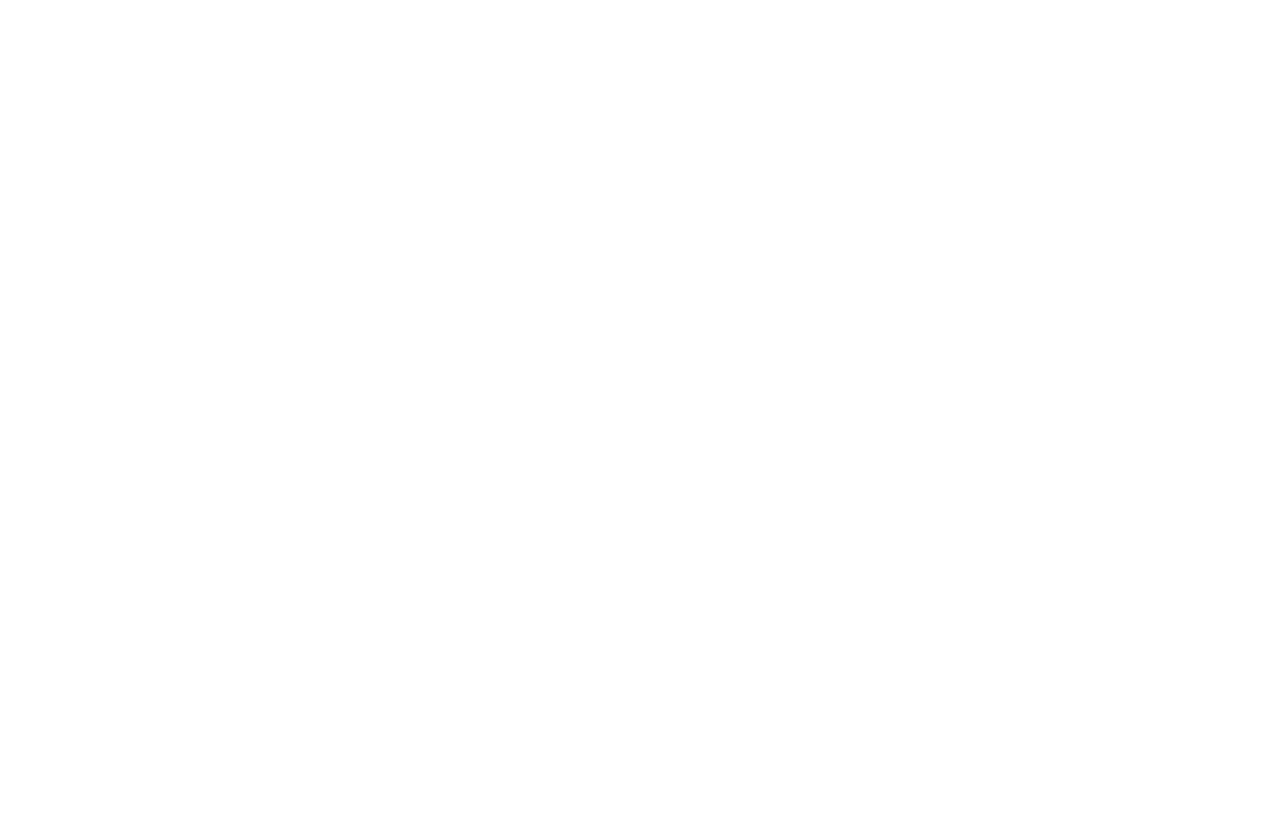
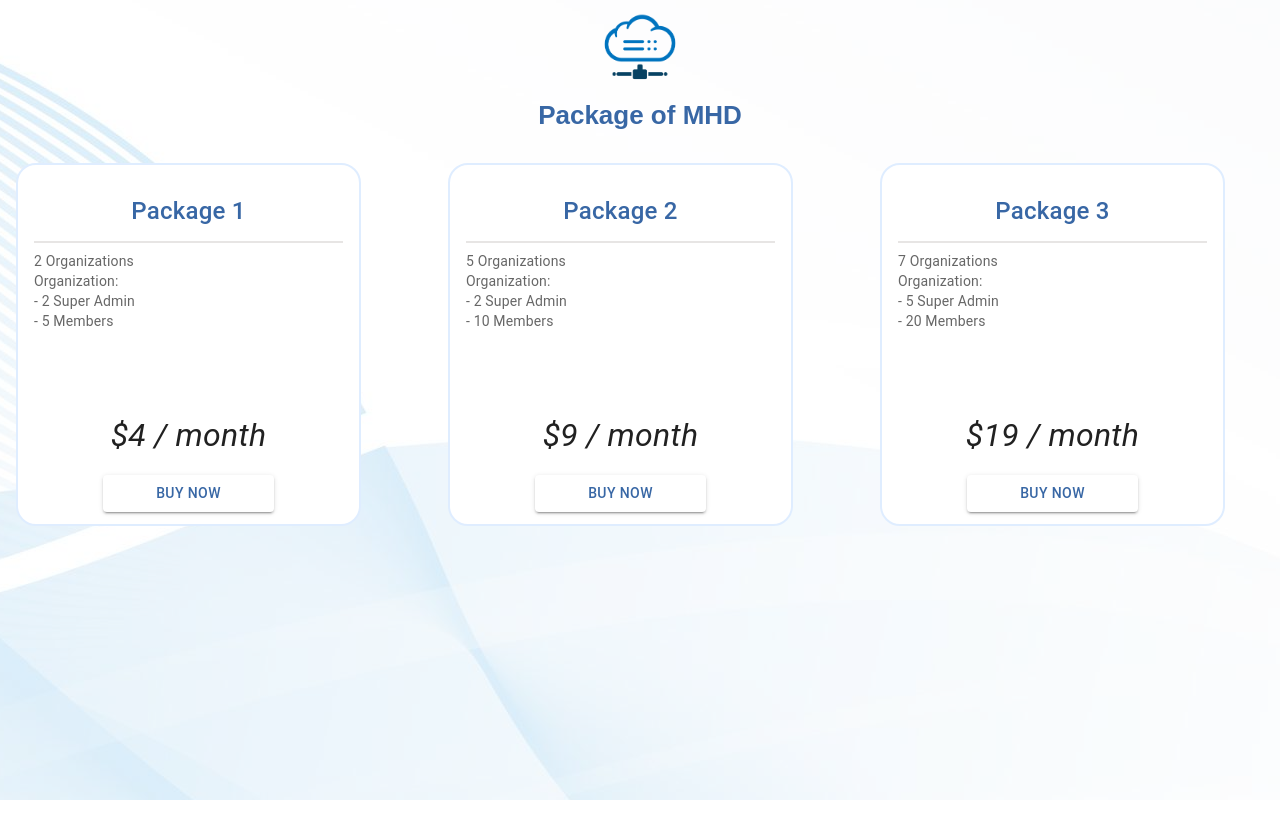
Before and after one commit to dangkhoabo2002/FrontEnd, a React (Create React App) app: page /subscribe in a window 1280 px wide. Before the commit this address had no page. Shown: the top 838 px of the page. Before the commit the page ends 800 px from the top, so only its background shows below. Built offline with nearby package versions, Linux system fonts and the light colour scheme.

Commit message:
subscribe page

```diff
--- a/src/App.js
+++ b/src/App.js
@@ -5,24 +5,27 @@
 import ServerEmpty from "./screens/serverEmpty";
 import Organization from "./screens/Organization";
 import Test from "./screens/test";
-import Login from "./screens/Login";
+import Login from "./screens/login";
 import ForgotPassword from "./screens/forgotPassword";
 import SignUp from "./screens/signUp";
-import OTP from "./screens/OTP";
-import ResetPassword from "./screens/resetPassword";
+import OTPInput from "./screens/otp";
+import ResetPassword from "./screens/Resetpassword";
+import Subscribe from "./screens/Subscribe";
+
 export default function App() {
   return (
     <div>
       <Routes>
         {/* User */}
         <Route path="/serverEmpty" element={<ServerEmpty/>}> </Route>
-        <Route path="/organization" element={<Organization/>}> </Route>
+        <Route path="/Organization" element={<Organization/>}> </Route>
         <Route path="/test" element={<Test/>}> </Route>
         <Route path="/login" element={<Login/>}> </Route>
         <Route path="/forgotPassword" element={<ForgotPassword/>}> </Route>
         <Route path="/ResetPassword" element={<ResetPassword/>}> </Route>
         <Route path="/signUp" element={<SignUp/>}> </Route>
-        <Route path="/OTP" element={<OTP/>}> </Route>
+        <Route path="/OTP" element={<OTPInput/>}> </Route>
+        <Route path="/subscribe" element={<Subscribe/>}> </Route>
         {/* Dashboard Unlogin */}
         <Route path="/" element={<Homepage />}></Route>
         <Route path="/contact" element={<Contact />}></Route>
--- /dev/null
+++ b/src/components/organizationCard.js
@@ -0,0 +1,53 @@
+import React from "react";
+import { Box, Typography, Paper, Grid, Avatar } from "@mui/material";
+import OrganizationIcon from "@mui/icons-material/Apartment";
+import ServerIcon from "../images/serIcon.png";
+
+export default function OrganizationCard({ name, membersCount, description }) {
+  const shortDescription = `${description.substring(0, 50)}...`;
+
+  return (
+    <Paper
+      className="mt-3"
+      elevation={3}
+      sx={{
+        padding: 2,
+        width: "100%",
+        height: "200px",
+        flexGrow: 1,
+        alignItems:"center",
+      }}
+    >
+      <Grid  container spacing={2} alignItems="center">
+        <Grid item xs={12} sm={8} container direction="column">
+            <Box className="">
+          <Typography gutterBottom variant="subtitle1">
+            <p
+              style={{
+                fontWeight: "700  ",
+                fontSize: "20px",
+                color: "#3867A5",
+              }}
+            >
+              {name}
+            </p>
+          </Typography>
+          </Box>
+          <Typography variant="body2" gutterBottom>
+            <i style={{ color: "#637381" }}>{membersCount} members</i>
+          </Typography>
+
+          <Avatar sx={{ bgcolor: "grey.200", width: 56, height: 56 }} />
+          <Typography variant="body2" color="text.secondary">
+            Note: {shortDescription}
+          </Typography>
+        </Grid>
+
+        <Grid item>
+          <img src={ServerIcon} style={{ fontSize: 40 }} />
+        </Grid>
+
+      </Grid>
+    </Paper>
+  );
+}
--- /dev/null
+++ b/src/components/subPackage.js
@@ -0,0 +1,125 @@
+import React, { useState } from "react";
+import {
+  Card,
+  CardContent,
+  Grid,
+  Typography,
+  Button,
+  CardActionArea,
+} from "@mui/material";
+
+const packages = [
+  {
+    id: 1,
+    title: "Package 1",
+    orgs: 2,
+    admins: 2,
+    members: 5,
+    price: "$4 / month",
+  },
+  {
+    id: 2,
+    title: "Package 2",
+    orgs: 5,
+    admins: 2,
+    members: 10,
+    price: "$9 / month",
+  },
+  {
+    id: 3,
+    title: "Package 3",
+    orgs: 7,
+    admins: 5,
+    members: 20,
+    price: "$19 / month",
+  },
+];
+
+export default function SubscriptionPackages() {
+  const [selectedPackage, setSelectedPackage] = useState(null);
+
+  return (
+    <>
+      <Grid
+        style={{ height: "100vh" }}
+        container
+        spacing={2}
+        justifyContent="center"
+      >
+        {packages.map((pkg) => (
+          <Grid item xs={12} sm={6} md={4} key={pkg.id}>
+            <Card
+              style={{
+                borderRadius: "20px",
+                border: `2px solid ${
+                  selectedPackage && selectedPackage.id === pkg.id
+                    ? "#3867A5"
+                    : "#DFEDFF"
+                }`,
+              }}
+              variant="outlined"
+              sx={{ maxWidth: 345, m: 2 }}
+            >
+              <CardActionArea
+                onClick={() => setSelectedPackage(pkg)}
+                disableRipple
+              >
+                <CardContent>
+                  <Typography
+                    className="py-3 text-center border-b-2 border-stone-200"
+                    gutterBottom
+                    component="div"
+                    style={{
+                      fontSize: "24px",
+                      color: "#3867A5",
+                      fontWeight: "500",
+                    }}
+                  >
+                    {pkg.title}
+                  </Typography>
+                  <Typography variant="body2" color="text.secondary">
+                    {pkg.orgs} Organizations
+                    <br />
+                    Organization: <br />- {pkg.admins} Super Admin
+                    <br />- {pkg.members} Members
+                  </Typography>
+                  <Typography
+                    className="text-center"
+                    color="text.primary"
+                    style={{ marginTop: 80,
+                      fontSize: "32px",
+                      bottom: "10px",
+                      }}
+                  >
+                    <i>{pkg.price}</i>
+                  </Typography>
+                </CardContent>
+                <div
+                className="mb-3"
+                style={{ bottom: "20px", width: "100%", textAlign: "center" }}>
+                  <Button
+                    variant="contained"
+                    style={{
+                      backgroundColor:
+                        selectedPackage && selectedPackage.id === pkg.id
+                          ? "#3867A5"
+                          : "white",
+                      color:
+                        selectedPackage && selectedPackage.id === pkg.id
+                          ? "white"
+                          : "#3867A5",
+                      margin: "auto",
+                      width: "50%"
+                    }}
+                  >
+                    Buy Now
+                  </Button>
+                </div>
+              </CardActionArea>
+            </Card>
+          </Grid>
+        ))}
+      </Grid>
+    </>
+  );
+}
--- /dev/null
+++ b/src/database/organizationsData.json
@@ -0,0 +1,14 @@
+[
+    {
+      "id": 1,
+      "name": "Specific Organization",
+      "membersCount": 5,
+      "description": "This is a placeholder description for the specific organization."
+    },
+    {
+      "id": 2,
+      "name": "Another Organization",
+      "membersCount": 7,
+      "description": "This is another organization with a longer description to test how it appears in the UI."
+    }
+  ]
--- a/src/screens/Organization.css
+++ b/src/screens/Organization.css
@@ -1,12 +1,4 @@
-.modal {
-    width: 80%;
-    max-width: 600px;
-    max-height: 80%;
-    overflow-y: auto;
-  }
-
-  @media (max-width: 768px) {
-    .modal {
-      width: 90%;
-    }
-  }
+.org-card{
+    width: 100%;
+    height: 200px;
+}
--- /dev/null
+++ b/src/screens/Subscribe.css
@@ -0,0 +1,11 @@
+.bg-overlay {
+    position: fixed;
+    background-size: cover;
+    top: 0;
+    left: 0;
+    width: 100%;
+    height: 100%;
+    background: url('../images/subImg.jpg') no-repeat center center fixed;
+    opacity: 0.5;
+    z-index: -1;
+}
--- /dev/null
+++ b/src/screens/Subscribe.js
@@ -0,0 +1,32 @@
+import React from "react";
+import SubscriptionPackages from "../components/subPackage";
+import "./Subscribe.css";
+import Logo from "../images/MHDLogo.png";
+
+export default function Subscribe() {
+  return (
+    <div className="">
+      <div class="bg-overlay"></div>
+      <div
+        className="Logo"
+        style={{
+          display: "flex",
+          justifyContent: "center",
+          alignItems: "center",
+        }}
+      >
+        <img src={Logo} alt="Logo" style={{ width: "96px", height: "96px" }} />
+      </div>
+      <p
+              className="font-semibold text-center"
+              style={{ fontSize: "26px", color: "#3867A5", fontWeight:"700" }}
+            >
+              Package of MHD
+            </p>
+
+      <div className="card mt-3">
+        <SubscriptionPackages className="" />
+      </div>
+    </div>
+  );
+}
--- a/src/screens/forgotPassword.js
+++ b/src/screens/forgotPassword.js
@@ -15,7 +15,7 @@
 import Footer from "../components/loginFooter";
 import { Link } from "react-router-dom";
 
-export default function forgotPassword() {
+export default function ForgotPassword() {
   return (
     <>
       <div
--- a/src/screens/otp.js
+++ b/src/screens/otp.js
@@ -4,13 +4,12 @@
 import { Controller, useForm } from "react-hook-form";
 import Logo from "../images/MHDLogo.png";
 import { Link } from "react-router-dom";
-import forgotPassword from "./forgotPassword";
 import CheckIcon from "@mui/icons-material/Check";
 
 export default function OTP() {
   const { control, handleSubmit } = useForm({
     defaultValues: {
-      otp: "",
+      OTP: "",
     },
   });
 
@@ -62,7 +61,7 @@
               ) : null}
             </Box>
           )}
-          name="otp"
+          name="OTP"
         />
         <Box>
           <Button
@@ -104,7 +103,6 @@
           }}
         >
           <CheckIcon fontSize="inherit" style={{ marginRight: "10px" }} />
-          Here is a gentle confirmation that your action was successful.
         </div>
       )} */}
     </>
--- a/src/screens/signUp.js
+++ b/src/screens/signUp.js
@@ -81,8 +81,9 @@
             control={<Checkbox />}
             label={
               <>
-                By signing up, I agree to Manimal <Link>Terms of Service</Link>{" "}
-                and <Link>Privacy Policy.</Link>
+                By signing up, I agree to Manimal{" "}
+                <Link style={{ color: "#5F94D9" }}>Terms of Service</Link> and{" "}
+                <Link style={{ color: "#5F94D9" }}>Privacy Policy.</Link>
               </>
             }
           />
```
Also changed, not shown: src/screens/Organization.js (+99 -10 lines), src/images/serIcon.png (added), src/images/subImg.jpg (added).
